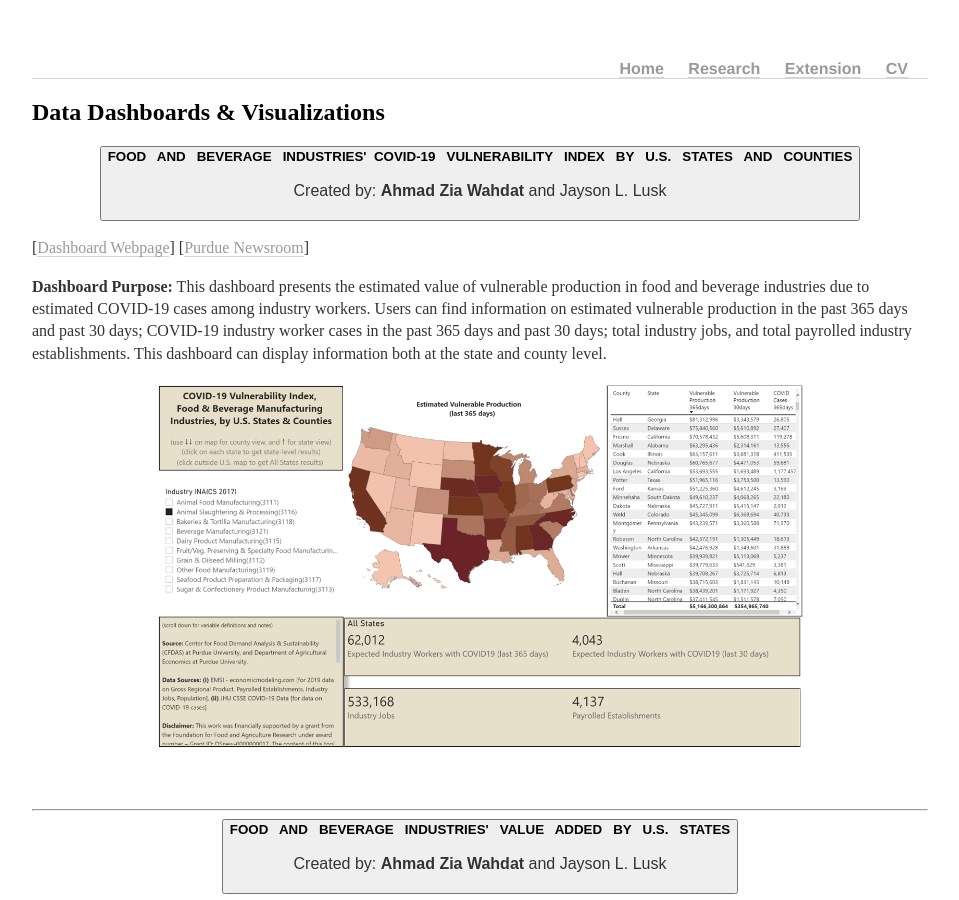
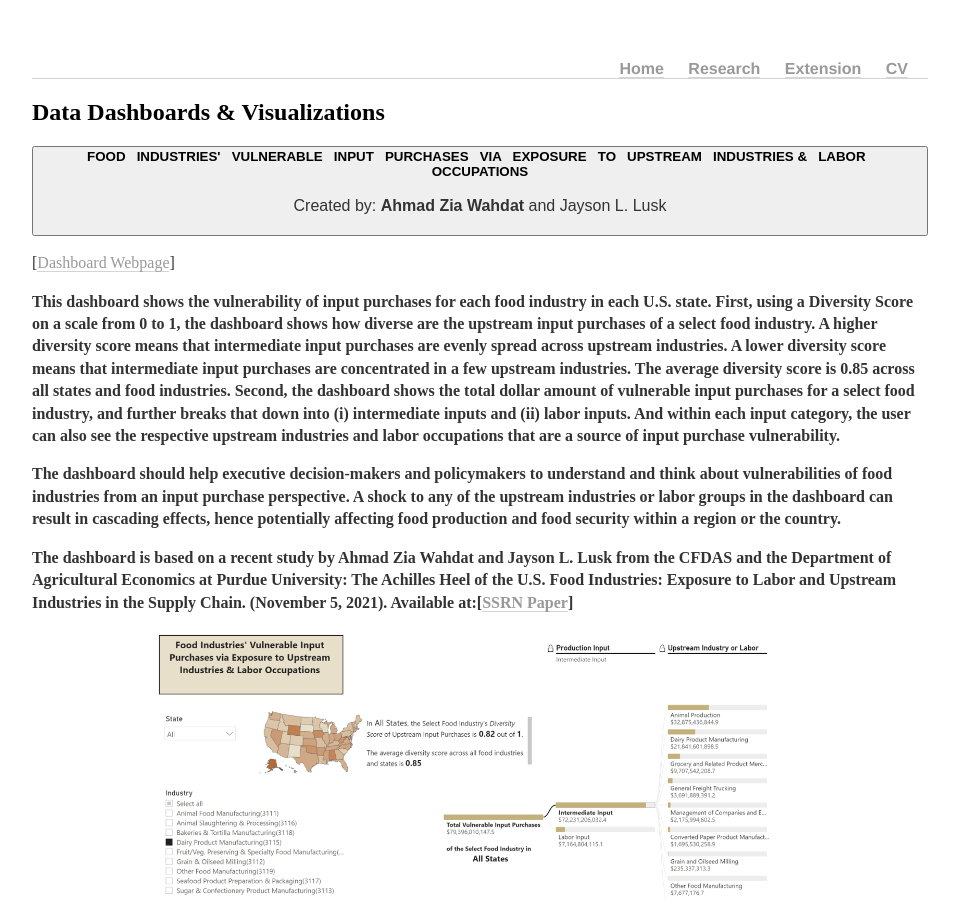
Before and after one commit to awahdat/webpage, a Jekyll site: the page built from extension/index.html, in a window 1280 px wide and 900 px high. Shown: the whole window, without its empty margins (160-1119 px from the left). Built offline with Jekyll 4.4.1, drawn with Linux system fonts in a browser that asks for light colours.

Commit message:
Update index.html

```diff
--- a/extension/index.html
+++ b/extension/index.html
@@ -6,6 +6,37 @@ description: Extension work of Ahmad Zia Wahdat.
 <div class="extension">
 
 	<h2>Data Dashboards & Visualizations</h2>
+
+	<button class="accordion" style="display: block; margin: auto;"> <strong>FOOD &nbsp INDUSTRIES'
+		&nbsp VULNERABLE &nbsp INPUT &nbsp PURCHASES &nbsp VIA &nbsp EXPOSURE &nbsp TO &nbsp UPSTREAM
+		&nbsp INDUSTRIES & &nbsp LABOR &nbsp OCCUPATIONS </strong> <br>
+		<p>Created by: <strong>Ahmad Zia Wahdat</strong> and Jayson L. Lusk </p>
+          </button>
+
+	<p> [<a href="https://ag.purdue.edu/next-moves/areas-of-focus/food-systems/dashboards/food-industries-vulnerable-input-purchases-by-u-s-states/" target="_blank" rel="noopener noreferrer">Dashboard Webpage</a>]
+
+
+	<p><strong>This dashboard shows the vulnerability of input purchases for each food industry in each U.S. state.
+		First, using a Diversity Score on a scale from 0 to 1, the dashboard shows how diverse are the upstream input purchases
+		of a select food industry. A higher diversity score means that intermediate input purchases are evenly spread across upstream
+		industries. A lower diversity score means that intermediate input purchases are concentrated in a few upstream industries.
+		The average diversity score is 0.85 across all states and food industries. Second, the dashboard shows the total dollar amount
+		of vulnerable input purchases for a select food industry, and further breaks that down into (i) intermediate inputs and (ii)
+		labor inputs. And within each input category, the user can also see the respective upstream industries and labor occupations
+		that are a source of input purchase vulnerability.</p>
+
+<p>The dashboard should help executive decision-makers and policymakers to understand and think about vulnerabilities of food industries from
+		an input purchase perspective. A shock to any of the upstream industries or labor groups in the dashboard can result in
+		cascading effects, hence potentially affecting food production and food security within a region or the country.</p>
+
+<p>The dashboard is based on a recent study by Ahmad Zia Wahdat and Jayson L. Lusk from the CFDAS and the Department of Agricultural
+		Economics at Purdue University: The Achilles Heel of the U.S. Food Industries: Exposure to Labor and Upstream Industries
+		in the Supply Chain. (November 5, 2021). Available at:[<a href="https://ssrn.com/abstract=3957604" target="_blank" rel="noopener noreferrer">SSRN Paper</a>]
+	</p>
+
+	<p style="margin-bottom:1.5cm;"> <img src="/images/dash4.png" width="650" style="display: block; margin: auto;" /></p>
+
+					<hr />
 
 	<button class="accordion" style="display: block; margin: auto;"> <strong>FOOD &nbsp AND &nbsp BEVERAGE &nbsp INDUSTRIES'
 		&nbspCOVID-19 &nbsp VULNERABILITY &nbsp INDEX &nbsp BY &nbsp U.S. &nbsp STATES &nbsp AND &nbsp COUNTIES</strong> <br>
```
